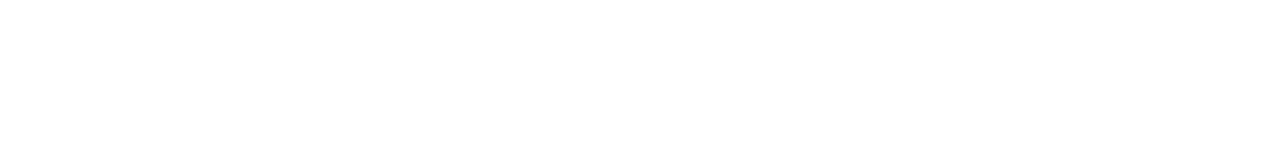
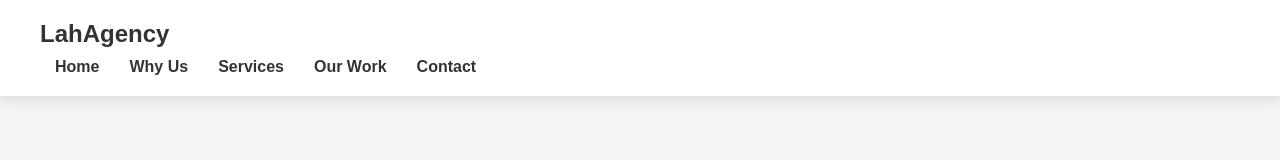
Before and after one commit to Ulfiyahrustam/project_01, a plain HTML site: page Dasboard/contact.html in a window 1280 px wide. Drawn offline with Linux system fonts and the light colour scheme.

Commit message:
nambahin navbar setiap page

```diff
--- a/Dasboard/contact.html
+++ b/Dasboard/contact.html
@@ -0,0 +1,27 @@
+<!DOCTYPE html>
+<html lang="en">
+<head>
+    <meta charset="UTF-8">
+    <meta name="viewport" content="width=device-width, initial-scale=1.0">
+    <title>Contact - LahAgency</title>
+    <link rel="stylesheet" href="/style/styles.css">
+</head>
+<body>
+    <section>
+        <div class="navbar">
+            <header>
+                <nav>
+                    <div class="logo">LahAgency</div>
+                    <ul>
+                        <li><a href="home.html">Home</a></li>
+                        <li><a href="whyus.html">Why Us</a></li>
+                        <li><a href="service.html">Services</a></li>
+                        <li><a href="ourwork.html">Our Work</a></li>
+                        <li><a href="contact.html">Contact</a></li>
+                    </ul>
+                </nav>
+            </header>
+        </div>
+    </section>
+</body>
+</html>
--- a/style/styles.css
+++ b/style/styles.css
@@ -21,6 +21,7 @@ header {
 }
 
 .logo {
+    margin-bottom:10px;
     font-size: 24px;
     font-weight: bold;
 }
```
Also changed, not shown: Dasboard/home.html (+3 -3 lines), Dasboard/ourwork.html (+27 -0 lines), Dasboard/service.html (+17 -4 lines), Dasboard/whyus.html (+18 -4 lines).
